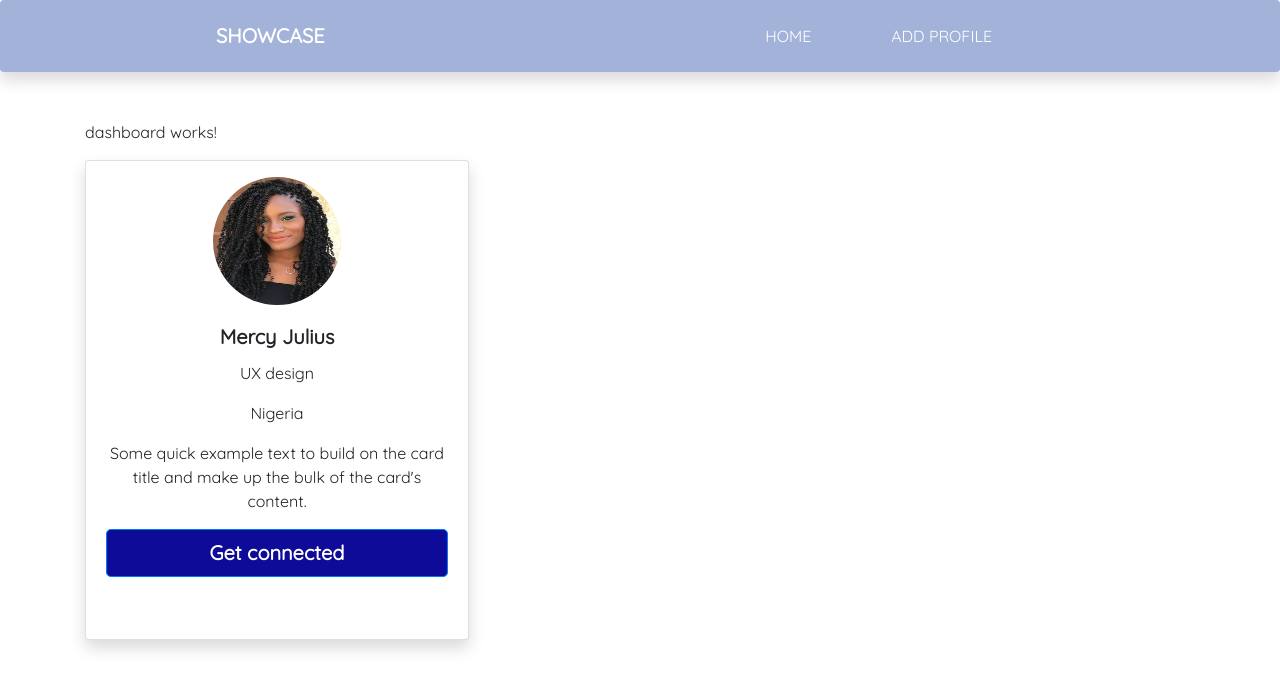
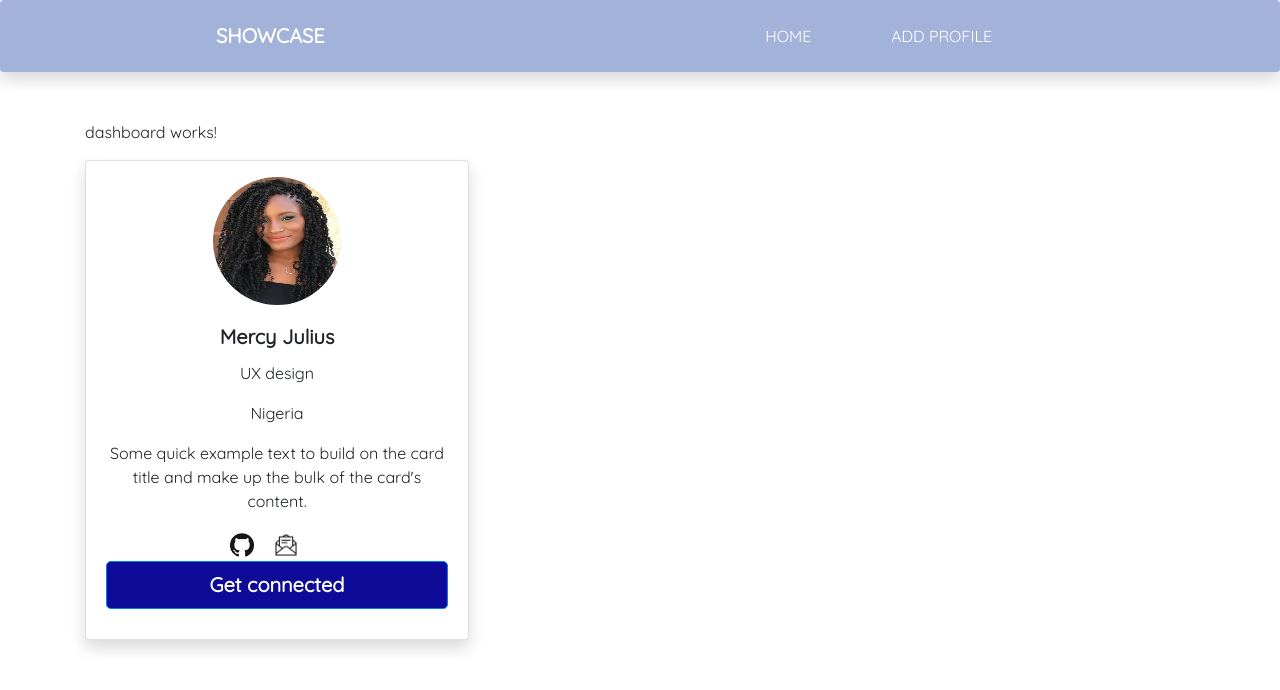
Before and after one commit to chingu-voyages/v12-geckos-team-02, an Angular app: page /dashboard in a window 1280 px wide. Shown: the top 690 px of the page. Built offline with nearby package versions, Linux system fonts and the light colour scheme; no server answers.

Commit message:
style icons

```diff
--- a/src/app/component/user-card/user-card.component.css
+++ b/src/app/component/user-card/user-card.component.css
@@ -12,3 +12,21 @@
     padding: 0.5rem;
     font-weight: bold
 }
+
+.github-img,
+.email-img {
+    /* display: block; */
+    width: 2rem;
+    height: 2rem;
+    margin-right: 1rem
+}
+
+.email-img {
+    width: 1.5rem;
+    height: 1.5rem;
+}
+
+.icon-div {
+    width: 30%;
+    margin: 0 auto;
+}
--- a/src/app/component/user-card/user-card.component.html
+++ b/src/app/component/user-card/user-card.component.html
@@ -5,6 +5,11 @@
         <p class="text-center">UX design</p>
         <p class="text-center">Nigeria</p>
         <p class="card-text text-center">Some quick example text to build on the card title and make up the bulk of the card's content.</p>
-        <a href="#" class="btn btn-primary btn-lg btn-block">Get connected</a>
+        <div class="icon-div">
+            <img class="github-img" src="/assets/github.png" alt="github icon">
+            <img class="email-img" src="/assets/email.png" alt="github icon">
+        </div>
+        <!-- <a href="#" class="btn btn-primary btn-lg btn-block">Get connected</a> -->
+        <button class="btn btn-primary btn-lg btn-block"> Get connected</button>
     </div>
 </div>
```
Also changed, not shown: src/assets/email.png (renamed from src/assets/icons8-email-open-50.png), src/assets/github.png (renamed from src/assets/github-removebg-preview.png).
